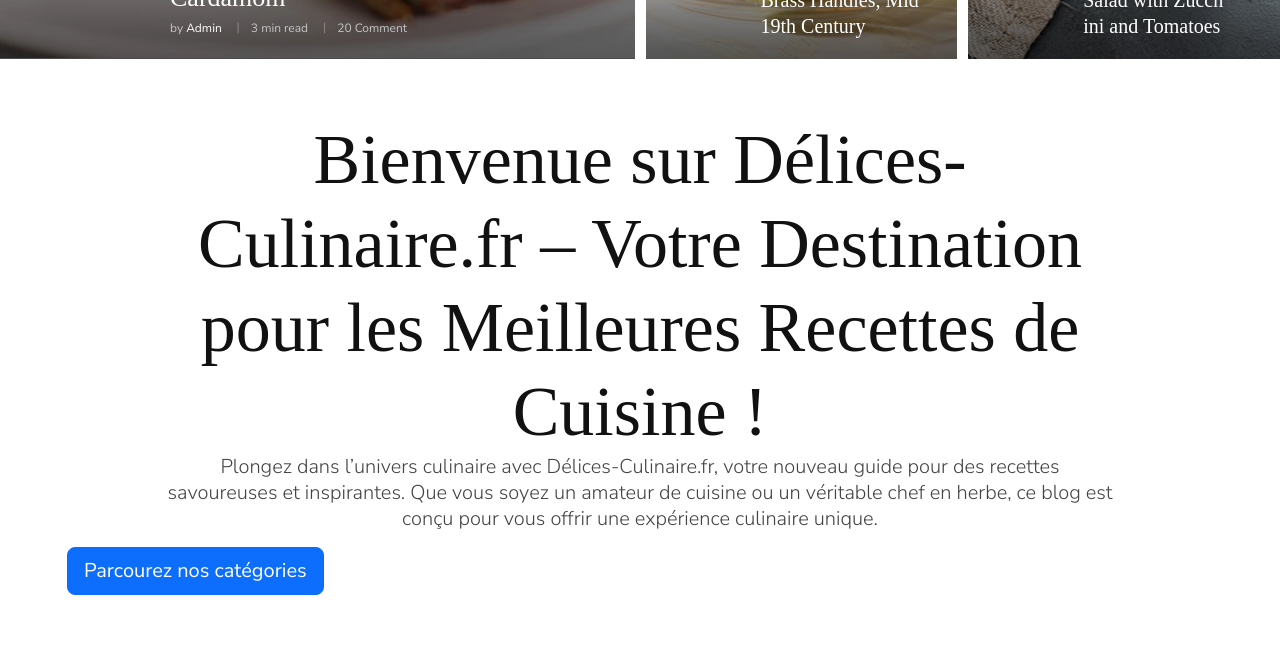
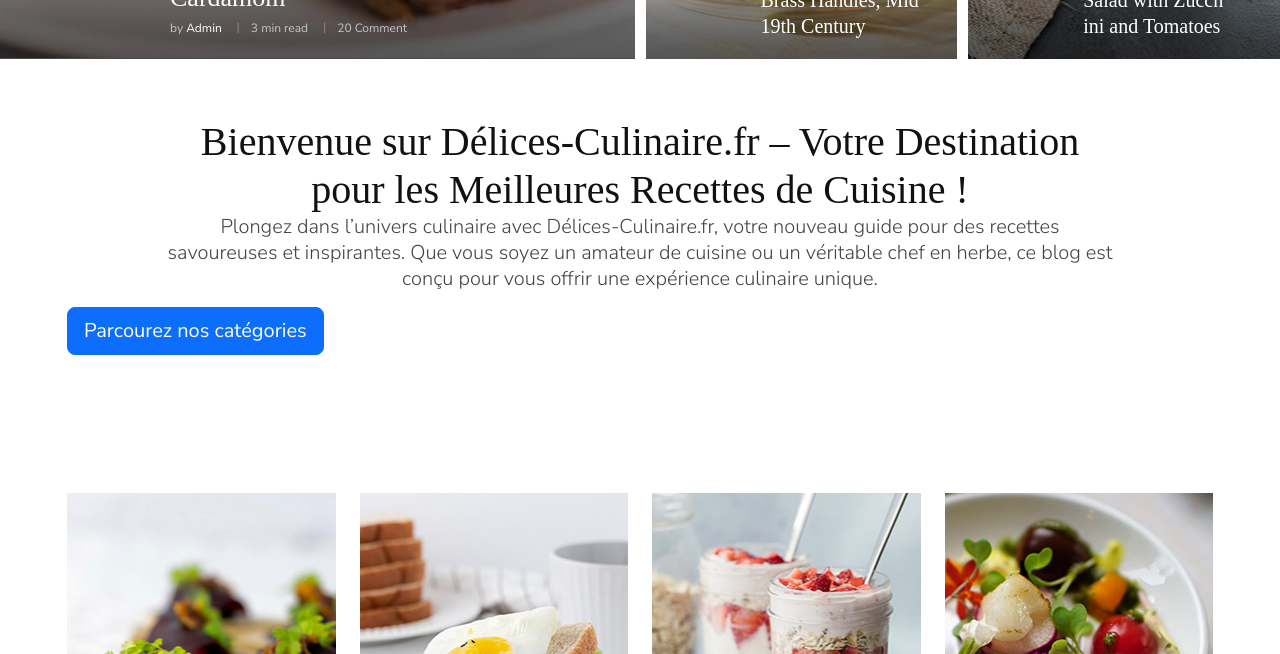
Before and after one commit to Weblocalis/delices-culinaire, a plain HTML site: page index.html in a window 1280 px wide. Shown: the part 767-1421 px from the top of the page. Drawn offline with nearby package versions, Linux system fonts and the light colour scheme; a web font is replaced by a local one.

Commit message:
Update style.css

```diff
--- a/assets/css/style.css
+++ b/assets/css/style.css
@@ -40,9 +40,6 @@
 	font-family: "Unna", serif;
 }
 
-h1 {
-	font-size: 70px;
-}
 
 h2 {
 	font-size: 36px;
```
